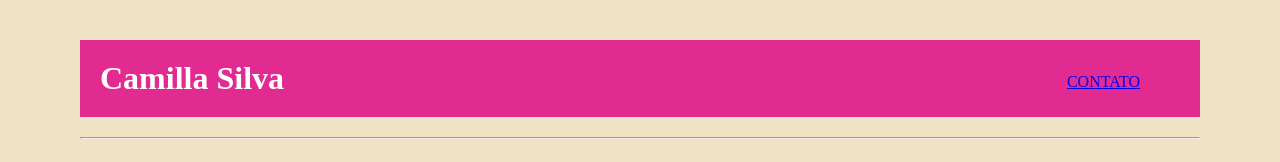
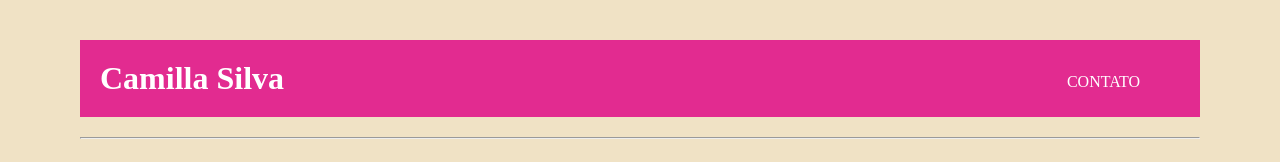
Before and after one commit to caa3ila/aulaprofile, a plain HTML site: page index.html in a window 1280 px wide. Shown: the top 162 px of the page. Drawn offline with Linux system fonts and the light colour scheme.

Commit message:
atualização link contato

```diff
--- a/index.html
+++ b/index.html
@@ -14,7 +14,7 @@
 
         <nav id="menu">
             <ul>
-                <li><a href="https://www.instagram.com/">Contato</a></li>
+                <li><a href="https://www.instagram.com/" target="_blank">Contato</a></li>
             </ul>
 
         </nav>
--- a/style.css
+++ b/style.css
@@ -43,6 +43,10 @@ p{
     text-align: center;
     color: white;
 }
+nav#menu a{
+    color: white;
+    text-decoration: none;
+}
 
 nav#menu ul{
     list-style: none;
```
